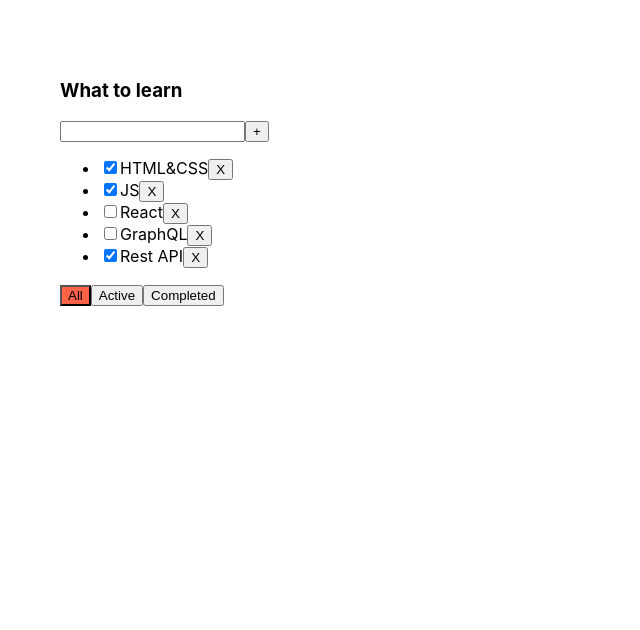
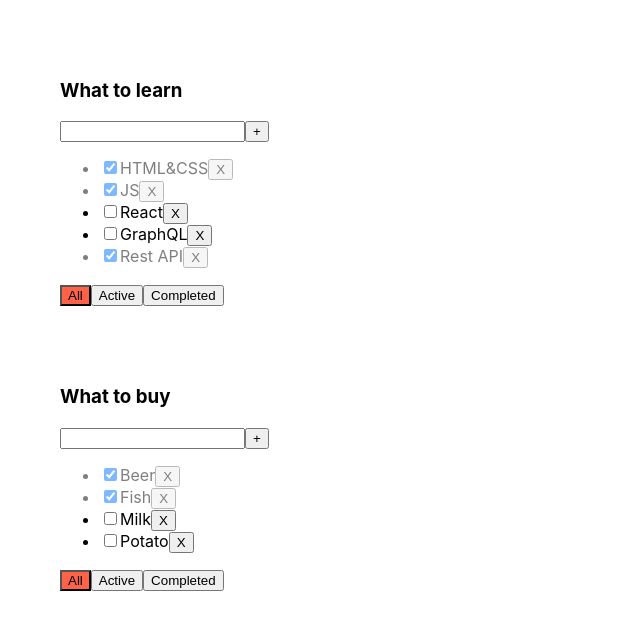
Before and after one commit to alexzoo/todolist-ts, a React (Create React App) app: page / in a window 1280 px wide. Shown: the top 630 px of the page, without its empty margins (0-640 px from the left). Built offline with nearby package versions, Linux system fonts and the light colour scheme.

Commit message:
add 2 todoLists

```diff
--- a/src/App.css
+++ b/src/App.css
@@ -17,3 +17,7 @@
 .active_filter {
   background-color: tomato;
 }
+
+.is_done {
+  opacity: 0.5;
+}
--- a/src/App.tsx
+++ b/src/App.tsx
@@ -11,61 +11,98 @@
 
 export type FilterValuesType = 'all' | 'active' | 'completed'
 
+type TodoListType = {
+    id: string
+    title: string
+    filter: FilterValuesType
+}
+
+type TasksStateType = {
+    [key: string]: Array<TaskType>
+}
+
 function App() {
 
-    let [tasks, setTasks] = useState<Array<TaskType>>(
-        [
+    let todoListId1 = v1()
+    let todoListId2 = v1()
+
+    let [todoLists, setTodoLists] = useState<Array<TodoListType>>([
+        {id: todoListId1, title: 'What to learn', filter: "all"},
+        {id: todoListId2, title: 'What to buy', filter: "all"}
+    ])
+
+    let [tasks, setTasks] = useState<TasksStateType>({
+        [todoListId1]: [
             {id: v1(), title: "HTML&CSS", isDone: true},
             {id: v1(), title: "JS", isDone: true},
             {id: v1(), title: "React", isDone: false},
             {id: v1(), title: "GraphQL", isDone: false},
             {id: v1(), title: "Rest API", isDone: true}
+        ],
+        [todoListId2]: [
+            {id: v1(), title: "Beer", isDone: true},
+            {id: v1(), title: "Fish", isDone: true},
+            {id: v1(), title: "Milk", isDone: false},
+            {id: v1(), title: "Potato", isDone: false},
         ]
-    )
+    })
 
-    let [filter, setFilter] = useState<FilterValuesType>("all")
-
-    function removeTask(taskId: string) {
-        tasks = tasks.filter(t => t.id !== taskId)
-        setTasks(tasks)
+    function removeTask(taskId: string, todoListId: string) {
+        let todoListTasks = tasks[todoListId]
+        tasks[todoListId] = todoListTasks.filter(t => t.id !== taskId)
+        setTasks({...tasks})
     }
 
-    let tasksForTodoList = tasks;
-    if (filter === 'active') {
-        tasksForTodoList = tasks.filter(t => t.isDone === false)
+    function changeFilter(value: FilterValuesType, todoListId: string) {
+        let todoList = todoLists.find(tl => tl.id === todoListId)
+        if (todoList) {
+            todoList.filter = value
+            setTodoLists([...todoLists])
         }
-    if (filter === 'completed') {
-        tasksForTodoList = tasks.filter(t => t.isDone === true)
     }
 
-    function changeFilter(value: FilterValuesType) {
-        setFilter(value)
+    function addTask(title: string, todoListId: string) {
+        let todoListTasks = tasks[todoListId]
+        let newTask: TaskType = {id: v1(), title: title, isDone: false}
+        tasks[todoListId] = [newTask, ...todoListTasks]
+        setTasks({...tasks})
     }
 
-    function addTask(title: string) {
-        let newTask: TaskType = {id: v1(), title: title, isDone: false}
-        setTasks([newTask, ...tasks])
-    }
-
-    function changeStatus(taskId: string, isDone: boolean) {
-        let task = tasks.find(t => t.id === taskId)
+    function changeStatus(taskId: string, isDone: boolean, todoListId: string) {
+        let todoListTasks = tasks[todoListId]
+        let task = todoListTasks.find(t => t.id === taskId)
         if (task) {
             task.isDone = isDone
-            setTasks([...tasks])
+            setTasks({...tasks})
         }
     }
 
     return (
         <div className="App">
+            {
+                todoLists.map(tl => {
+                    let tasksForTodoList = tasks[tl.id];
+                    if (tl.filter === 'active') {
+                        tasksForTodoList = tasks[tl.id].filter(t => t.isDone === false)
+                    }
+                    if (tl.filter === 'completed') {
+                        tasksForTodoList = tasks[tl.id].filter(t => t.isDone === true)
+                    }
+                    return (
                         <ToDoList
-                title={"What to learn"}
+                            key={tl.id}
+                            id={tl.id}
+                            title={tl.title}
                             tasks={tasksForTodoList}
                             removedTask={removeTask}
                             addTask={addTask}
                             changeFilter={changeFilter}
                             changeStatus={changeStatus}
-                filter={filter}
+                            filter={tl.filter}
                         />
+                    )
+                })
+            }
         </div>
     )
 }
--- a/src/ToDoList.tsx
+++ b/src/ToDoList.tsx
@@ -1,23 +1,24 @@
-import React, {ChangeEvent, KeyboardEvent,useState} from "react";
+import React, {ChangeEvent, KeyboardEvent, useState} from "react";
 import {FilterValuesType, TaskType} from "./App";
 
 type PropsType = {
+    id: string
     title: string
     tasks: Array<TaskType>
-    removedTask: (taskId: string) => void
-    changeFilter: (value: FilterValuesType) => void
-    addTask: (title: string) => void
-    changeStatus: (taskId: string, isDone: boolean) => void
+    removedTask: (taskId: string, todoListId: string) => void
+    changeFilter: (value: FilterValuesType, todoListId: string) => void
+    addTask: (title: string, todoListId: string) => void
+    changeStatus: (taskId: string, isDone: boolean, todoListId: string) => void
     filter: FilterValuesType
 }
 
 function ToDoList(props: PropsType) {
-    let [title, setTitle] = useState <string>('')
-    let [error, setError] = useState <string | null>(null)
+    let [title, setTitle] = useState<string>('')
+    let [error, setError] = useState<string | null>(null)
 
     const addTask = () => {
         if (title.trim()) {
-            props.addTask(title.trim())
+            props.addTask(title.trim(), props.id)
             setTitle('')
         } else {
             setError('Title is required!')
@@ -25,16 +26,22 @@
     }
 
     // Handlers
-    const onAllClickHandler = () => {props.changeFilter('all')}
-    const onActiveClickHandler = () => {props.changeFilter('active')}
-    const onCompletedClickHandler = () => {props.changeFilter('completed')}
+    const onAllClickHandler = () => {
+        props.changeFilter('all', props.id)
+    }
+    const onActiveClickHandler = () => {
+        props.changeFilter('active', props.id)
+    }
+    const onCompletedClickHandler = () => {
+        props.changeFilter('completed', props.id)
+    }
 
     const onChangeHandler = (e: ChangeEvent<HTMLInputElement>) => {
         setTitle(e.currentTarget.value)
         setError(null)
     }
     const onKeyPressHandler = (e: KeyboardEvent<HTMLInputElement>) => {
-        if(e.key === 'Enter'){
+        if (e.key === 'Enter') {
             addTask()
         }
     }
@@ -51,17 +58,19 @@
                         className={error ? 'error' : ''}
                     />
                     <button onClick={addTask}>+</button>
-                    { error && <div className={'error_message'}>{error}</div>}
+                    {error && <div className={'error_message'}>{error}</div>}
                 </div>
                 <ul>
                     {
                         props.tasks.map(t => {
-                            const removeTask = () => {props.removedTask(t.id)}
+                            const removeTask = () => {
+                                props.removedTask(t.id, props.id)
+                            }
                             const changeStatus = (e: ChangeEvent<HTMLInputElement>) => {
-                                props.changeStatus(t.id, e.currentTarget.checked)
+                                props.changeStatus(t.id, e.currentTarget.checked, props.id)
                             }
                             return (
-                                <li key={t.id}>
+                                <li key={t.id} className={t.isDone ? 'is_done' : ''}>
                                     <input type="checkbox" checked={t.isDone} onChange={changeStatus}/>
                                     <span>{t.title}</span>
                                     <button onClick={removeTask}>X</button>
@@ -73,13 +82,16 @@
                 <div>
                     <button
                         className={props.filter === 'all' ? 'active_filter' : ''}
-                        onClick={onAllClickHandler}>All</button>
+                        onClick={onAllClickHandler}>All
+                    </button>
                     <button
                         className={props.filter === 'active' ? 'active_filter' : ''}
-                        onClick={onActiveClickHandler}>Active</button>
+                        onClick={onActiveClickHandler}>Active
+                    </button>
                     <button
                         className={props.filter === 'completed' ? 'active_filter' : ''}
-                        onClick={onCompletedClickHandler}>Completed</button>
+                        onClick={onCompletedClickHandler}>Completed
+                    </button>
                 </div>
             </div>
         </div>
```
Lines whose indentation alone changed are shown as unchanged.
